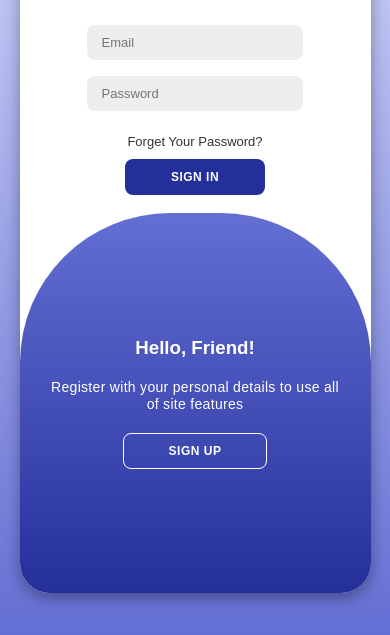
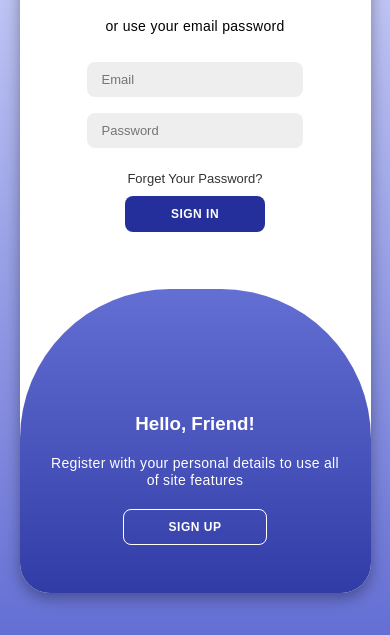
Before and after one commit to mocakbarmaulana/Sleek-Login-Interface, a plain HTML site: page index.html in a window 390 px wide. Shown: the part 209-844 px from the top of the page. Drawn offline with Linux system fonts and the light colour scheme.

Commit message:
update toggle for mobile

```diff
--- a/assets/css/style.css
+++ b/assets/css/style.css
@@ -113,7 +113,7 @@ body {
 }
 
 .sign-in {
-  top: -25%;
+  top: -20%;
   left: 0;
   width: 100%;
   z-index: 2;
@@ -168,7 +168,7 @@ body {
 
 .toggle-container {
   position: absolute;
-  top: 50%;
+  top: 60%;
   left: 0;
   width: 100%;
   height: 50%;
@@ -179,7 +179,7 @@ body {
 }
 
 .container.active .toggle-container {
-  transform: translateY(-100%);
+  transform: translateY(-120%);
   border-radius: 0 0 9.375rem 9.375rem;
 }
 
```
